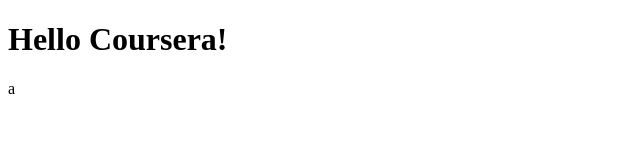
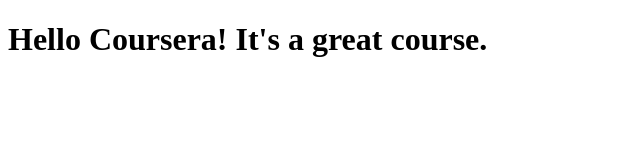
Before and after one commit to K-Mertin/coursera-test, a plain HTML site: page site/index.html in a window 1280 px wide. Shown: the whole page, without its empty margins (0-640 px from the left). Drawn offline with Linux system fonts and the light colour scheme.

Commit message:
Small Addition to our page content.

```diff
--- a/site/index.html
+++ b/site/index.html
@@ -4,6 +4,6 @@
 	<title>hello Coursera!</title>
 </head>
 <body>
-<h1>Hello Coursera!</h1>
+<h1>Hello Coursera! It's a great course.</h1>
 </body>
-</html>a
+</html>
```
